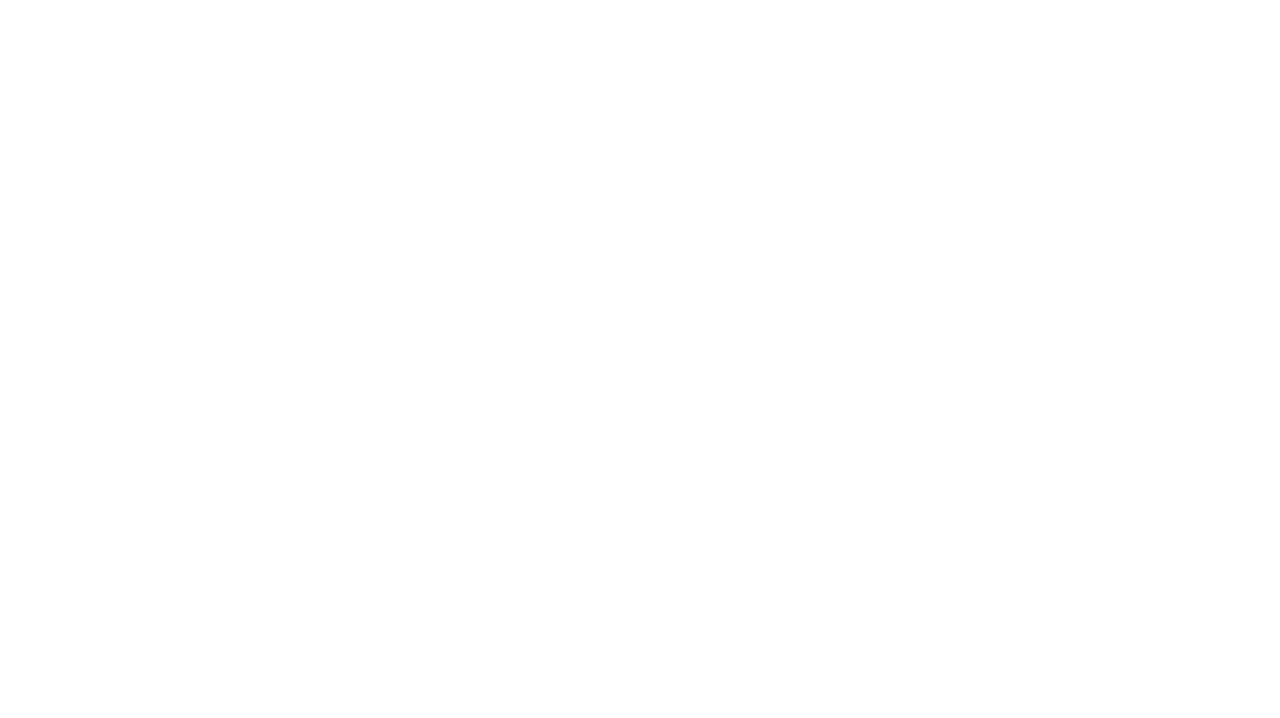
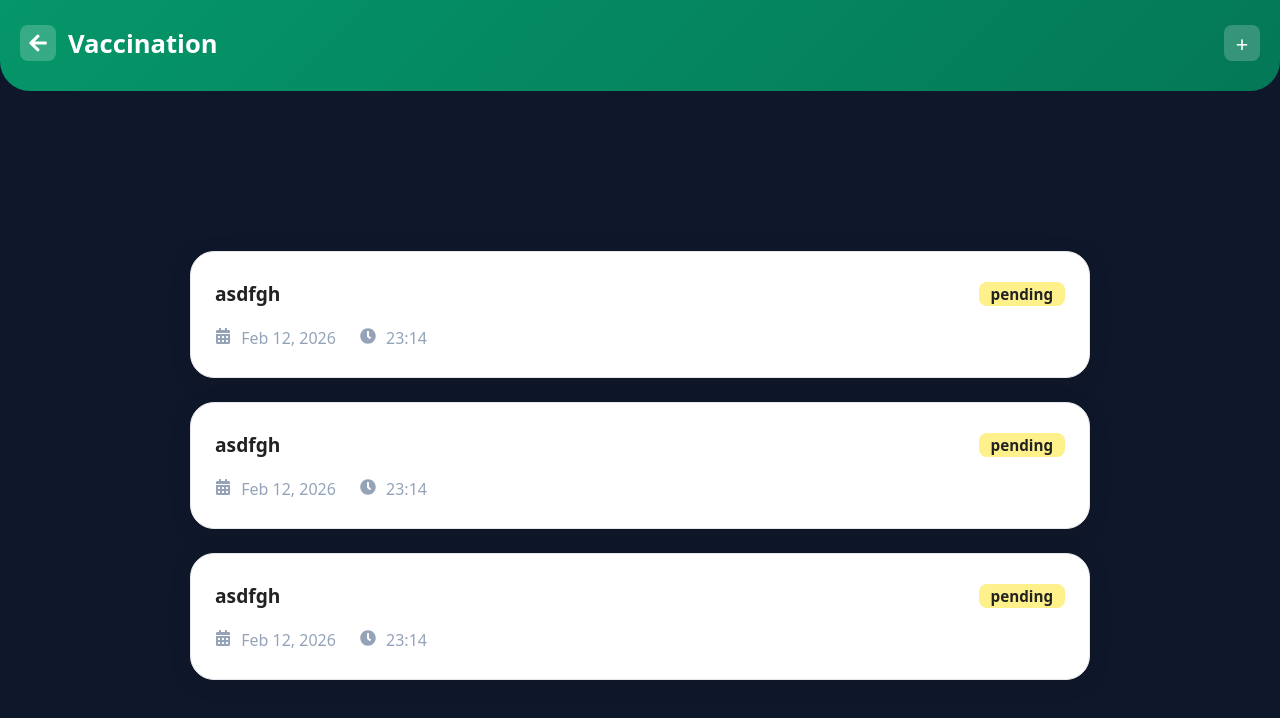
Before and after one commit to Akashchalwadi95/doc-connect, a React (Vite) app: page /vaccination in a window 1280 px wide. Before the commit this address had no page. Shown: the top 718 px of the page. Built offline with nearby package versions, Linux system fonts and the light colour scheme.

Commit message:
[changes]: vaccination page done

```diff
--- a/src/App.jsx
+++ b/src/App.jsx
@@ -9,6 +9,7 @@ import DoctorProfilePage from "./pages/DoctorProfilePage";
 import BookAppointmentPage from "./pages/BookAppointmentPage";
 import MedicalRecordsPage from "./pages/MedicalRecords/MedicalRecordsPage";
 import AppointmentsPage from "./pages/Appointments/AppointmentsPage";
+import VaccinationPage from "./pages/Vaccination/vaccinationPage";
 import './App.css'
 
 function SignInPage({ onForgotPassword, onSignUp, onSignIn }) {
@@ -99,6 +100,7 @@ export default function App() {
       <Route path="/book-appointment" element={<BookAppointmentPage />} />
       <Route path="/medical-records" element={<MedicalRecordsPage />} />
       <Route path="/appointments" element={<AppointmentsPage />} />
+      <Route path="/vaccination" element={<VaccinationPage />} />
     </Routes>
   );
 }
--- /dev/null
+++ b/src/pages/Vaccination/vaccinationPage.css
@@ -0,0 +1,199 @@
+.vaccination-container {
+  min-height: 100vh;
+  background: #0f172a;
+  color: #fff;
+  font-family: Arial, sans-serif;
+}
+
+.vaccination-header {
+  background: linear-gradient(135deg, #059669, #047857);
+  padding: 25px 20px 30px 20px;
+  border-bottom-left-radius: 30px;
+  border-bottom-right-radius: 30px;
+  display: flex;
+  align-items: center;
+  gap: 12px;
+}
+
+.vaccination-header h2 {
+  color: #fff;
+  margin: 0;
+  font-size: 1.6rem;
+  font-weight: bold;
+}
+
+.back-btn {
+  background: rgba(255,255,255,0.2);
+  border: none;
+  border-radius: 8px;
+  width: 36px;
+  height: 36px;
+  display: flex;
+  align-items: center;
+  justify-content: center;
+  cursor: pointer;
+  font-size: 20px;
+  color: #fff;
+}
+
+.add-btn {
+  background: rgba(255,255,255,0.2);
+  border-radius: 8px;
+  width: 36px;
+  height: 36px;
+  display: flex;
+  align-items: center;
+  justify-content: center;
+  cursor: pointer;
+  font-size: 22px;
+  color: #fff;
+}
+
+.vaccination-content {
+  display: flex;
+  flex-direction: column;
+  align-items: center;
+  margin-top: 120px;
+}
+
+.vaccination-icon {
+  font-size: 4rem;
+  color: #fff;
+  opacity: 0.7;
+  margin-bottom: 18px;
+}
+
+.vaccination-text {
+  color: #94a3b8;
+  font-size: 1.2rem;
+}
+
+/* Modal overlay and modal */
+.modal-overlay {
+  position: fixed;
+  top: 0; left: 0; right: 0; bottom: 0;
+  background: rgba(60, 60, 60, 0.5);
+  z-index: 1001;
+}
+
+.modal {
+  position: fixed;
+  top: 32px;
+  left: 50%;
+  transform: translateX(-50%);
+  background: #fff;
+  color: #222;
+  border-radius: 12px;
+  box-shadow: 0 8px 32px rgba(0,0,0,0.25);
+  padding: 24px 16px 16px 16px;
+  width: 95%;
+  max-width: 500px;
+  z-index: 1002;
+  max-height: 90vh;
+  overflow-y: auto;
+}
+
+.modal-close {
+  position: absolute;
+  top: 8px;
+  right: 16px;
+  background: none;
+  border: none;
+  font-size: 1.5rem;
+  color: #333;
+  cursor: pointer;
+}
+
+.add-vaccination-form {
+  display: flex;
+  flex-direction: column;
+  gap: 14px;
+  margin-top: 12px;
+}
+
+.add-vaccination-form input,
+.add-vaccination-form textarea {
+  padding: 10px;
+  border-radius: 6px;
+  border: 1px solid #ccc;
+  font-size: 1rem;
+  width: 100%;
+  background: #f9fafb;
+}
+
+.add-vaccination-form textarea {
+  min-height: 48px;
+}
+
+.input-icon {
+  display: flex;
+  align-items: center;
+  gap: 8px;
+}
+
+.add-reminder-btn {
+  margin-top: 18px;
+  width: 100%;
+  background: linear-gradient(90deg, #059669, #047857);
+  color: #fff;
+  border: none;
+  border-radius: 8px;
+  padding: 14px 0;
+  font-size: 1.1rem;
+  font-weight: bold;
+  cursor: pointer;
+  transition: background 0.2s;
+}
+
+.reminders-list {
+  width: 100%;
+  max-width: 900px;
+  margin: 40px auto 0 auto;
+  display: flex;
+  flex-direction: column;
+  gap: 24px;
+}
+
+.reminder-card {
+  background: #fff;
+  border-radius: 24px;
+  box-shadow: 0 4px 24px rgba(0,0,0,0.08);
+  padding: 28px 24px;
+  display: flex;
+  flex-direction: column;
+  gap: 12px;
+  border: 1px solid #e5e7eb;
+}
+
+.reminder-row {
+  display: flex;
+  justify-content: space-between;
+  align-items: center;
+}
+
+.reminder-name {
+  font-weight: bold;
+  font-size: 1.2rem;
+  color: #222;
+}
+
+.reminder-status {
+  background: #fef08a;
+  color: #222;
+  border-radius: 8px;
+  padding: 2px 12px;
+  font-size: 0.95rem;
+  font-weight: bold;
+}
+
+.reminder-details {
+  display: flex;
+  gap: 24px;
+  color: #94a3b8;
+  font-size: 1rem;
+  margin-top: 8px;
+}
+
+.reminder-details svg {
+  margin-right: 6px;
+}
--- /dev/null
+++ b/src/pages/Vaccination/vaccinationPage.jsx
@@ -0,0 +1,98 @@
+import React, { useState } from "react";
+import { FaArrowLeft, FaBell, FaTimes, FaCalendarAlt, FaClock } from "react-icons/fa";
+import "./vaccinationPage.css";
+
+// Modal component for adding vaccination reminder
+const AddVaccinationModal = ({ onClose }) => (
+  <>
+    <div className="modal-overlay" onClick={onClose}></div>
+    <div className="modal">
+      <button className="modal-close" onClick={onClose}><FaTimes /></button>
+      <h2>Add Vaccination Reminder</h2>
+      <form className="add-vaccination-form">
+        <input placeholder="Vaccine Name" />
+        <div className="input-icon">
+          <input placeholder="dd-mm-yyyy" type="date" />
+          <FaCalendarAlt />
+        </div>
+        <div className="input-icon">
+          <input placeholder="--:--" type="time" />
+          <FaClock />
+        </div>
+        <textarea placeholder="Notes (optional)" />
+        <button className="add-reminder-btn" type="submit">Add Reminder</button>
+      </form>
+    </div>
+  </>
+);
+
+const VaccinationPage = () => {
+  const [showModal, setShowModal] = useState(false);
+
+  // Example reminders array
+  const reminders = [
+    {
+      name: "asdfgh",
+      date: "Feb 12, 2026",
+      time: "23:14",
+      status: "pending",
+    },
+    {
+      name: "asdfgh",
+      date: "Feb 12, 2026",
+      time: "23:14",
+      status: "pending",
+    },
+    {
+      name: "asdfgh",
+      date: "Feb 12, 2026",
+      time: "23:14",
+      status: "pending",
+    },
+  ];
+
+  return (
+    <div className="vaccination-container">
+      <div className="vaccination-header">
+        <button className="back-btn" onClick={() => window.history.back()}>
+          <FaArrowLeft />
+        </button>
+        <h2>Vaccination</h2>
+        <div style={{ flex: 1 }} />
+        <div className="add-btn" onClick={() => setShowModal(true)}>
+          <span>+</span>
+        </div>
+      </div>
+      <div className="vaccination-content">
+        {reminders.length === 0 ? (
+          <>
+            <FaBell className="vaccination-icon" />
+            <div className="vaccination-text">No vaccination reminders</div>
+          </>
+        ) : (
+          <div className="reminders-list">
+            {reminders.map((reminder, idx) => (
+              <div className="reminder-card" key={idx}>
+                <div className="reminder-row">
+                  <div className="reminder-name">{reminder.name}</div>
+                  <div className="reminder-status">{reminder.status}</div>
+                </div>
+                <div className="reminder-details">
+                  <div>
+                    <FaCalendarAlt /> {reminder.date}
+                  </div>
+                  <div>
+                    <FaClock /> {reminder.time}
+                  </div>
+                </div>
+              </div>
+            ))}
+          </div>
+        )}
+      </div>
+      {showModal && <AddVaccinationModal onClose={() => setShowModal(false)} />}
+    </div>
+  );
+};
+
+export default VaccinationPage;
```
